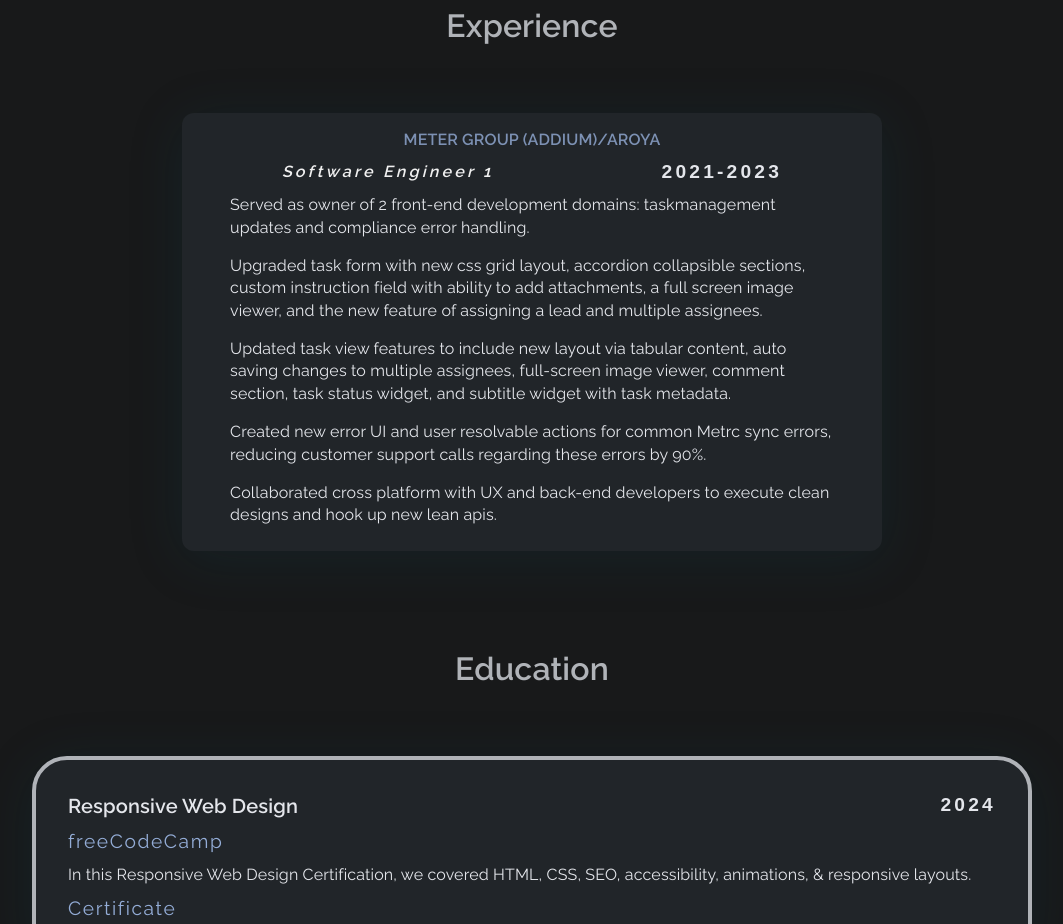
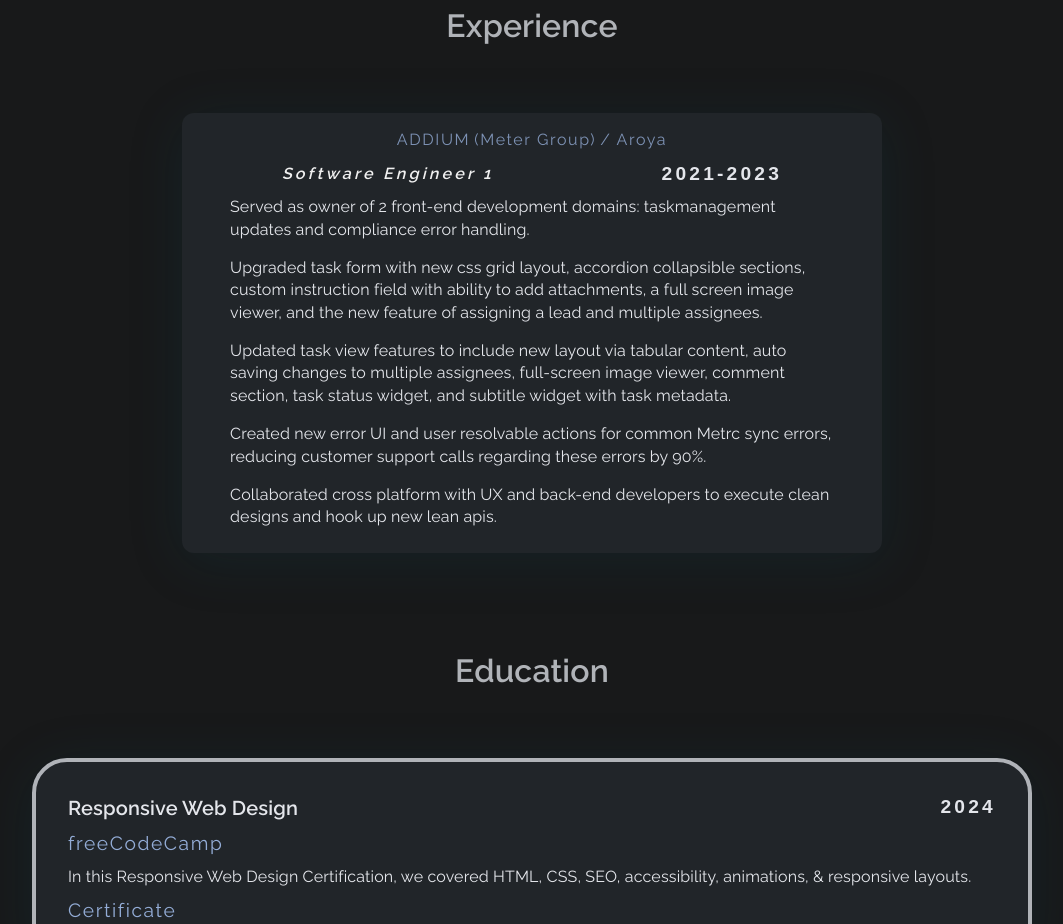
Before and after one commit to bryson-palmer/bryson-palmer.github.io, a React (Vite) app: page / in a window 1280 px wide. Shown: the part 1900-2824 px from the top of the page, without its empty margins (108-1171 px from the left). Built offline with nearby package versions, Linux system fonts and the light colour scheme; a web font is replaced by a local one.

Commit message:
Changes to experience card to make company name a link to app and co.

```diff
--- a/src/experience/ExperienceCard.jsx
+++ b/src/experience/ExperienceCard.jsx
@@ -1,3 +1,4 @@
+import Link from '@mui/material/Link'
 import PropTypes from 'prop-types'
 import './experience.css'
 
@@ -7,20 +8,60 @@ import './experience.css'
     position: string for position in company,
     text: array of string(s) for work experience description(s),
     time: string for year(s) worked,
-    title: string for company name
+    companyInfo: object for company name(s), link(s), and app
+      companyName: string for company name,
+      companyLink: string for company link,
+      formerName: string for formerly known as company name,
+      formerLink: string for formerly known as company link,
+      appName: string for app name,
+      appLink: string for app link
 */
 
 export const ExperienceCard = ({
   position = '',
   text = [],
   time = '',
-  title = '',
+  companyInfo = {},
 }) => {
+  const {
+    companyName = '',
+    companyLink = '',
+    formerName = '',
+    formerLink = '',
+    appName = '',
+    appLink = ''
+  } = companyInfo
 
   return (
     <div className='experience-card'>
       <div className='experience-header'>
-        <h4 className='experience-title'>{title}</h4>
+        <div className='experience-title'>
+          <Link
+            className='experience-link'
+            href={companyLink}
+            target='_blank'
+            rel='noreferrer'
+          >
+            {companyName}
+          </Link>
+          {formerName ? (
+            <Link
+              className='experience-link'
+              href={formerLink}
+              target='_blank'
+              rel='noreferrer'
+            >
+              {formerName}
+            </Link>) : null}
+          <Link
+            className='experience-link'
+            href={appLink}
+            target='_blank'
+            rel='noreferrer'
+          >
+            / {appName}
+          </Link>
+        </div>
         <div className='experience-role'>
           <i>{position}</i>
           <p className='numeral-text'>{time}</p>
@@ -39,5 +80,12 @@ ExperienceCard.propTypes = {
   position: PropTypes.string,
   text: PropTypes.arrayOf(PropTypes.string),
   time: PropTypes.string,
-  title: PropTypes.string,
+  companyInfo: PropTypes.shape({
+    companyName: PropTypes.string,
+    companyLink: PropTypes.string,
+    formerName: PropTypes.string,
+    formerLink: PropTypes.string,
+    appName: PropTypes.string,
+    appLink: PropTypes.string
+  })
 }
--- a/src/experience/constants.js
+++ b/src/experience/constants.js
@@ -2,7 +2,14 @@ export const WORK_EXPERIENCE = [
   {
     position: 'Software Engineer 1',
     time: '2021-2023',
-    title: 'METER GROUP (ADDIUM)/AROYA',
+    companyInfo: {
+      companyName: 'ADDIUM',
+      companyLink: 'https://addium.io/',
+      formerName: '(Meter Group)',
+      formerLink: 'https://metergroup.com/',
+      appName: 'Aroya',
+      appLink: 'https://aroya.io/'
+    },
     text: [
       `Served as owner of 2 front-end development domains: taskmanagement updates and compliance error handling.`,
       `Upgraded task form with new css grid layout, accordion collapsible
--- a/src/experience/experience.css
+++ b/src/experience/experience.css
@@ -9,8 +9,11 @@
 }
 
 .experience-title {
+  display: flex;
+  justify-content: center;
+  align-items: center;
+  gap: 0.25rem;
   color: var(--text-blue);
-  text-align: center;
   padding-bottom: 0.5rem;
   opacity: 0.8;
 }
@@ -37,6 +40,30 @@
   padding: 0.5rem 2rem;
 }
 
+.experience-link {
+  max-width: fit-content;
+  color: var(--text-blue) !important;
+  font-size: 1rem !important;
+  letter-spacing: 0.1rem;
+  text-decoration: none !important;
+  cursor: pointer;
+}
+
+.experience-link::after {
+  content: "";
+  display: block;
+  width: 0px;
+  height: 2px;
+  background-color: var(--text-blue);
+  transition: all 0.25s cubic-bezier(0.645,0.045,0.355,1);
+  opacity: 0.5;
+  font-weight: bold;
+}
+
+.experience-link:hover::after {
+  width: 100%;
+}
+
 @media (max-width: 510px) {
   .numeral-text {
     font-size: 1rem;
```
